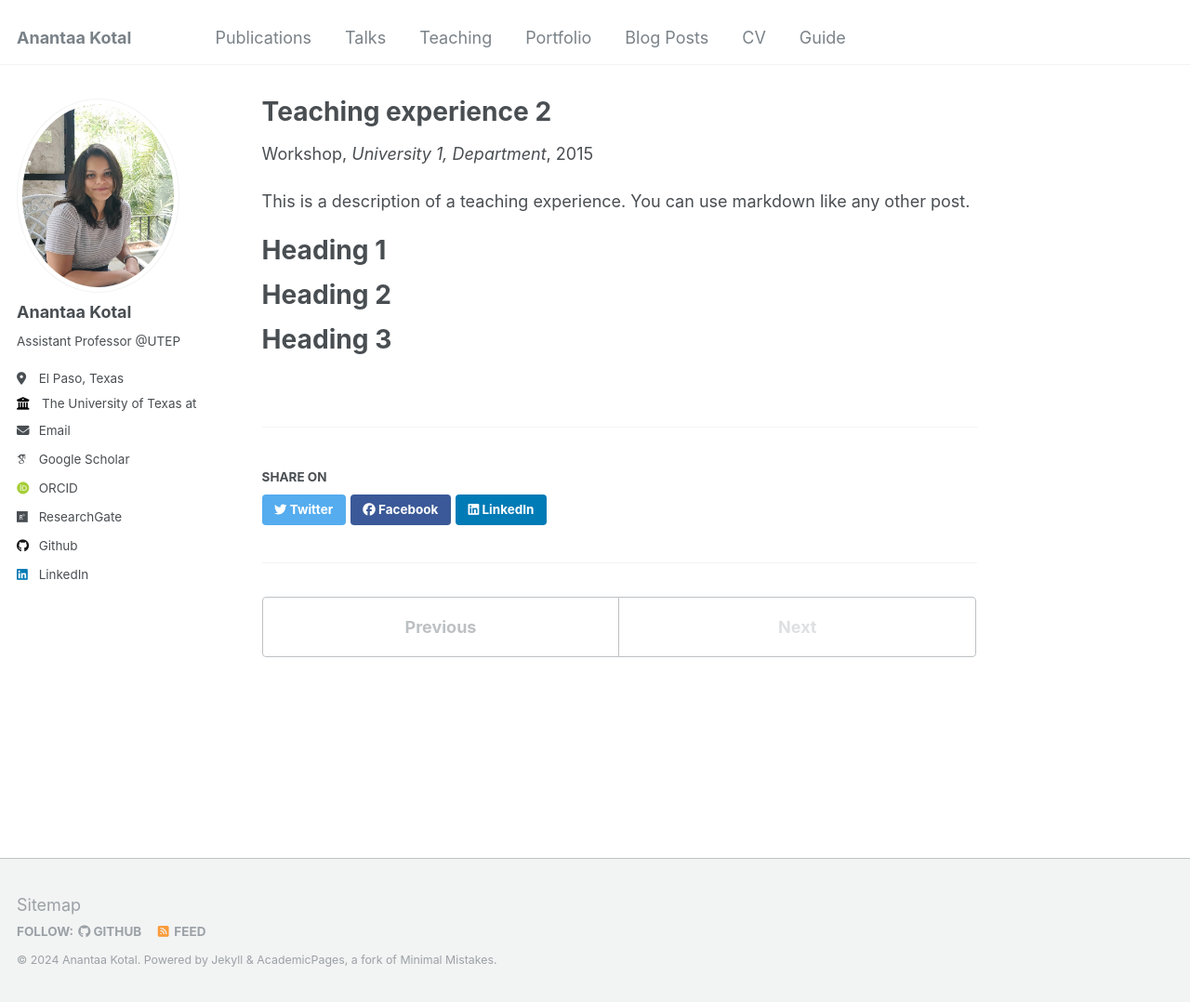
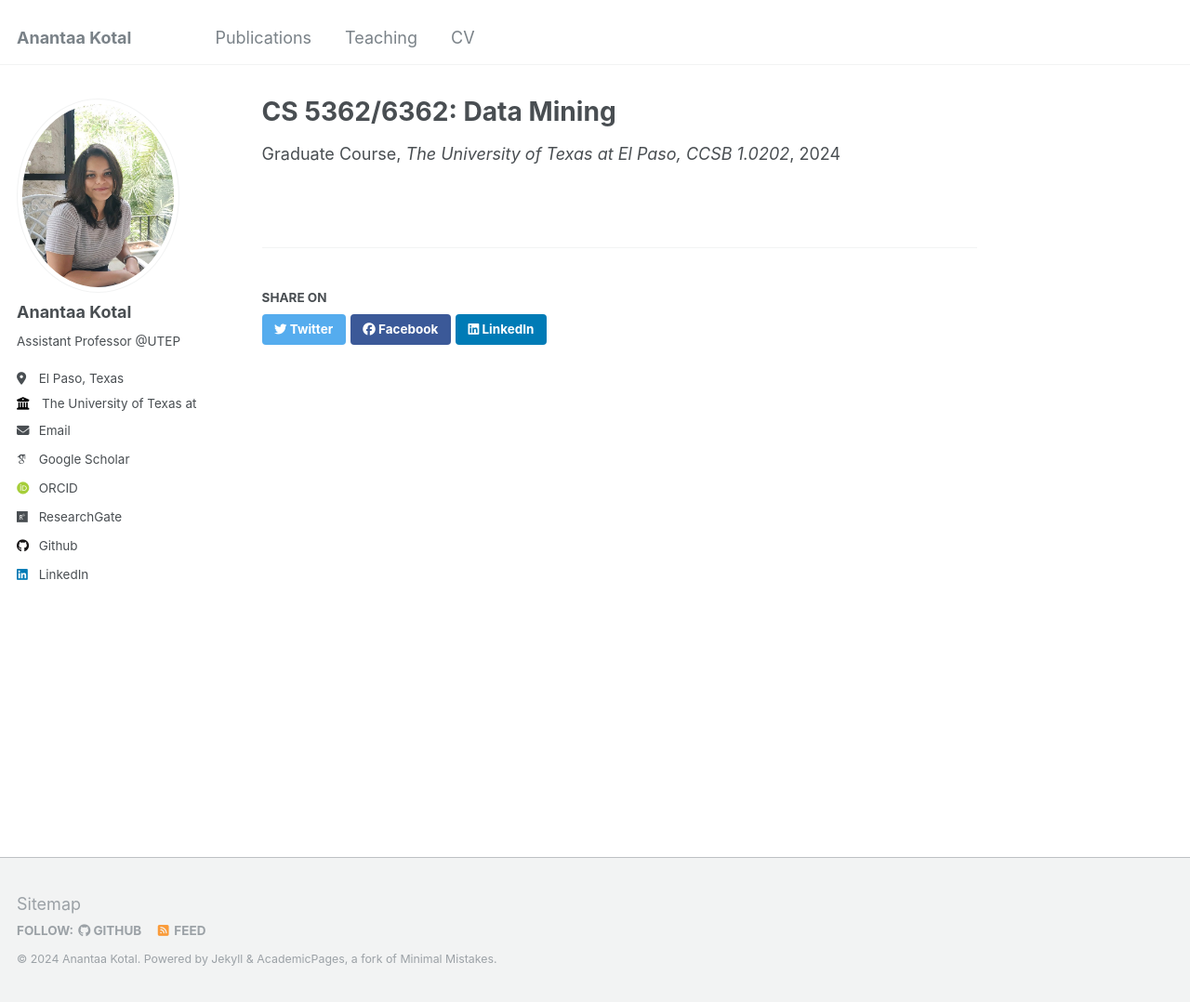
Before and after one commit to AnantaaKotal/AnantaaKotal.github.io, a Jekyll site: the page built from _teaching/2024-fall-teaching.md, in a window 1280 px wide and 1078 px high. Shown: the whole window at 93% size. Built offline with Jekyll 4.4.1, drawn with Linux system fonts in a browser that asks for light colours; some web fonts are replaced; a file with an impossible date is left out.

Commit message:
Updated teaching

```diff
--- a/_data/navigation.yml
+++ b/_data/navigation.yml
@@ -8,20 +8,10 @@ main:
   - title: "Publications"
     url: /publications/
 
-  - title: "Talks"
-    url: /talks/
 
   - title: "Teaching"
     url: /teaching/
 
-  - title: "Portfolio"
-    url: /portfolio/
-
-  - title: "Blog Posts"
-    url: /year-archive/
 
   - title: "CV"
     url: /cv/
-
-  - title: "Guide"
-    url: /markdown/
--- a/_teaching/2015-spring-teaching-2.md
+++ /dev/null
@@ -1,20 +0,0 @@
----
-title: "Teaching experience 2"
-collection: teaching
-type: "Workshop"
-permalink: /teaching/2015-spring-teaching-1
-venue: "University 1, Department"
-date: 2015-01-01
-location: "City, Country"
----
-
-This is a description of a teaching experience. You can use markdown like any other post.
-
-Heading 1
-======
-
-Heading 2
-======
-
-Heading 3
-======
--- /dev/null
+++ b/_teaching/2024-fall-teaching.md
@@ -0,0 +1,8 @@
+---
+title: "CS 5362/6362: Data Mining"
+collection: teaching
+type: "Graduate Course"
+permalink: /teaching/2015-spring-teaching-1
+venue: "The University of Texas at El Paso, CCSB 1.0202"
+Time: TR 0900-1020
+---
```
Also changed, not shown: _teaching/2014-spring-teaching-1.md (deleted, +0 -20 lines), _teaching/2022-spring-teaching.md (added, +8 -0 lines), 1 other file.
